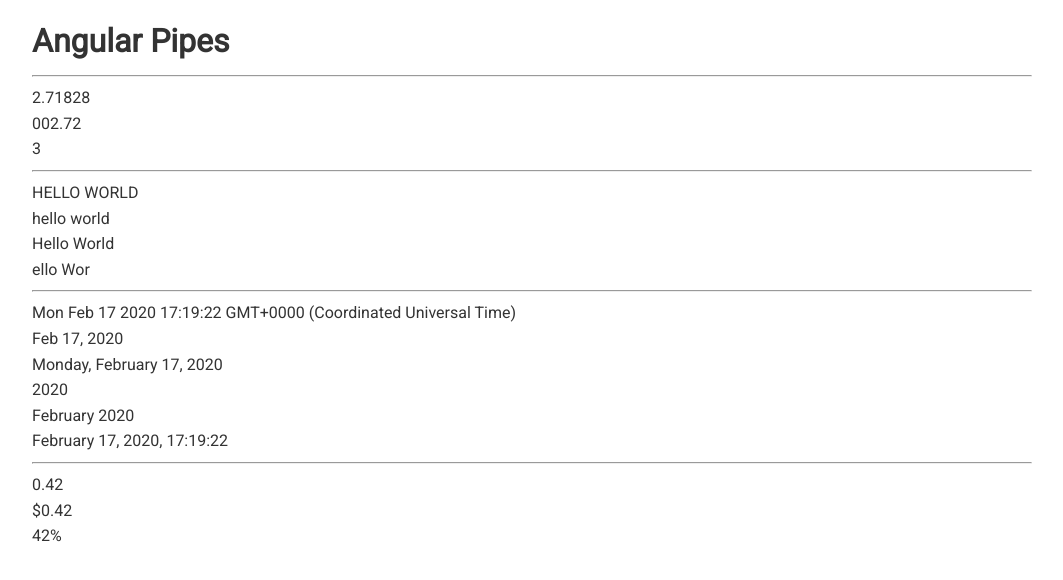
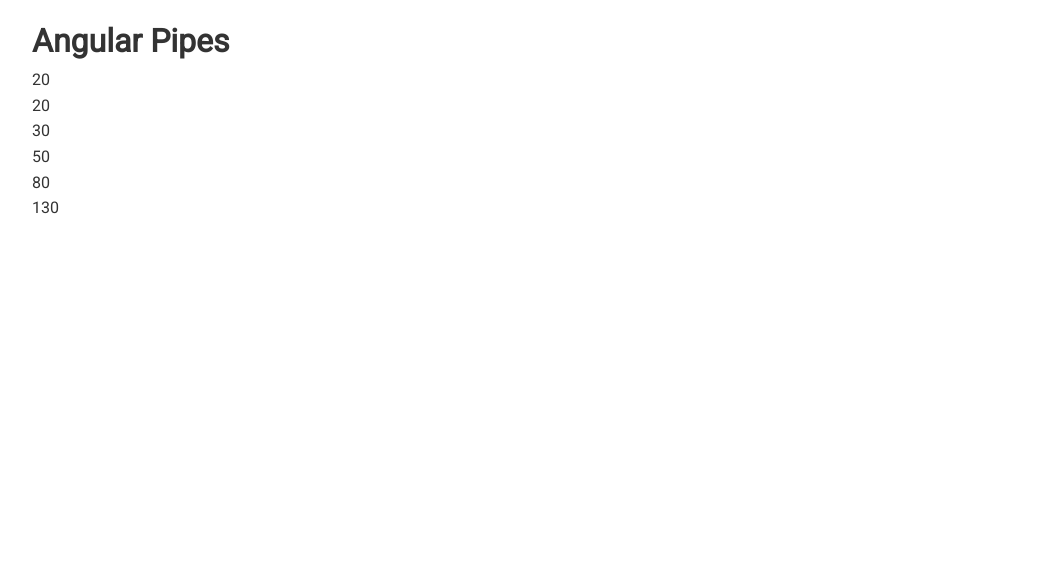
Before and after one commit to wolfykey/Angular8ls1, an Angular app: page / in a window 1280 px wide. Shown: the top 580 px of the page, without its empty margins (108-1171 px from the left). Built offline with nearby package versions, Linux system fonts and the light colour scheme.

Commit message:
custom pipe

```diff
--- a/src/app/app.component.html
+++ b/src/app/app.component.html
@@ -1,63 +1,10 @@
 <div class="container">
   <h1>Angular Pipes</h1>
 
-  <hr />
-
-  <p>
-    {{ e | number: "1.1-5" }}
-  </p>
-  <p>
-    {{ e | number: "3.1-2" }}
-  </p>
-  <p>
-    {{ e | number: "1.0-0" }}
-  </p>
-
-  <hr />
-
-  <p>
-    {{ str | uppercase }}
-  </p>
-  <p>
-    {{ str | uppercase | lowercase }}
-  </p>
-  <p>
-    {{ str | uppercase | lowercase | titlecase }}
-  </p>
-  <p>
-    {{ str | titlecase | slice: 1:-2 }}
-  </p>
-
-  <hr />
-
-  <p>
-    {{ date }}
-  </p>
-  <p>
-    {{ date | date }}
-  </p>
-  <p>
-    {{ date | date: "fullDate" }}
-  </p>
-  <p>
-    {{ date | date: "yyyy" }}
-  </p>
-  <p>
-    {{ date | date: "MMMM yyyy" }}
-  </p>
-  <p>
-    {{ date | date: "MMMM dd, yyyy, HH:mm:ss" }}
-  </p>
-
-  <hr />
-
-  <p>
-    {{ float }}
-  </p>
-  <p>
-    {{ float | currency }}
-  </p>
-  <p>
-    {{ float | percent: "2.0-0" }}
-  </p>
+  <p>{{ 10 | mult }}</p>
+  <p>{{ 10 | mult: 2 }}</p>
+  <p>{{ 10 | mult: 3 }}</p>
+  <p>{{ 10 | mult: 5 }}</p>
+  <p>{{ 10 | mult: 8 }}</p>
+  <p>{{ 10 | mult: 13 }}</p>
 </div>
--- a/src/app/app.component.ts
+++ b/src/app/app.component.ts
@@ -1,13 +1,10 @@
-import { Component } from "@angular/core";
+import { Component } from '@angular/core';
 
 @Component({
-  selector: "app-root",
-  templateUrl: "./app.component.html",
-  styleUrls: ["./app.component.scss"]
+  selector: 'app-root',
+  templateUrl: './app.component.html',
+  styleUrls: [ './app.component.scss' ]
 })
 export class AppComponent {
-  e: number = Math.E;
-  str: string = "hello world";
-  date: Date = new Date();
-  float = 0.42;
+
 }
--- /dev/null
+++ b/src/app/pipes/mult-by.pipe.ts
@@ -0,0 +1,11 @@
+import { Pipe, PipeTransform } from '@angular/core';
+
+@Pipe({
+  name: 'mult'
+})
+export class MultByPipe implements PipeTransform {
+  transform(num: number, pow: number = 2): number {
+    return num * pow;
+  }
+
+}
```
Also changed, not shown: src/app/app.module.ts (+6 -5 lines), 1 other file (tests, documents, lock files or other folders).
